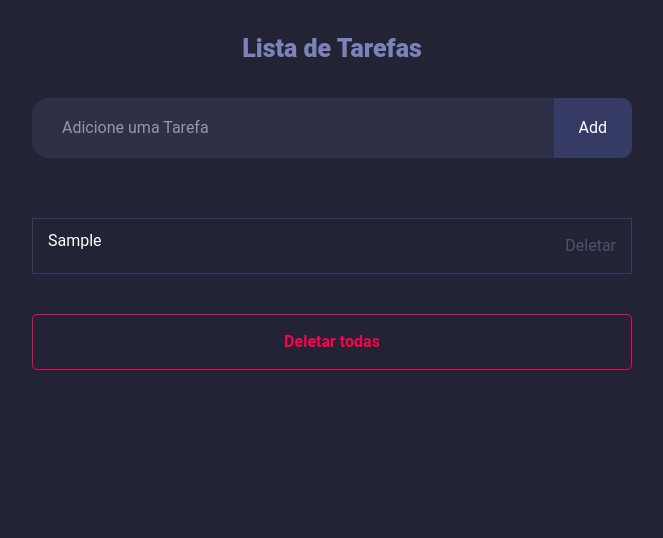
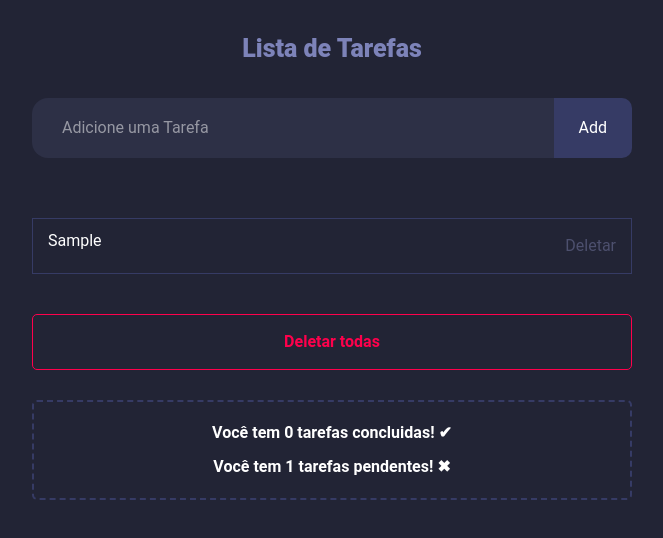
Before and after one commit to joaocoutinho5/gerenciador-tarefas, a React (Vite) app: page / in a window 1280 px wide. Both pictures are taken after typing "Sample" into the empty fields and a click on the button "Add". Shown: the top 538 px of the page, without its empty margins (308-971 px from the left). Built offline with nearby package versions, Linux system fonts and the light colour scheme.

Commit message:
Adicionando contador de tarefas concluidas e pendentes.

```diff
--- a/src/ToDoList.jsx
+++ b/src/ToDoList.jsx
@@ -9,9 +9,32 @@ function ToDoList() {
   );
   const [novoItem, setNovoItem] = useState("");
 
+  const [quantidadeConcluidas, setQuantidadeConcluidas] = useState(0);
+
+  const [quantidadePendentes, setQuantidadePendentes] = useState(0);
+
   useEffect(() => {
     localStorage.setItem("Lista", JSON.stringify(lista));
   }, [lista]);
+
+  useEffect(() => {
+    contarTarefas();
+  }, [lista]);
+
+  function contarTarefas() {
+    let concluidas = 0;
+    let pendentes = 0;
+
+    lista.forEach((item) => {
+      if (item.isCompleted) {
+        concluidas++;
+      } else {
+        pendentes++;
+      }
+    });
+    setQuantidadeConcluidas(concluidas);
+    setQuantidadePendentes(pendentes);
+  }
 
   function adicionaItem(form) {
     form.preventDefault();
@@ -53,6 +76,7 @@ function ToDoList() {
           className="flex w-full h-[60px] bg-[#2d3046] border-none pl-[30px] text-[16px] rounded-[16px] text-white "
           type="text"
           value={novoItem}
+          autoComplete="off"
           onChange={(e) => {
             setNovoItem(e.target.value);
           }}
@@ -112,6 +136,20 @@ function ToDoList() {
               Deletar todas
             </button>
           )}
+          {lista.length > 0 && (
+            <div className="text-white flex flex-col h-[100px] justify-center text-center gap-[10px] mt-[30px] border-[2px] border-dashed border-[#363b65] rounded-[5px]">
+              <p>
+                <strong>
+                  Você tem {quantidadeConcluidas} tarefas concluidas! ✔
+                </strong>
+              </p>
+              <p className="">
+                <strong>
+                  Você tem {quantidadePendentes} tarefas pendentes! ✖
+                </strong>
+              </p>
+            </div>
+          )}
         </div>
       </div>
     </div>
```
